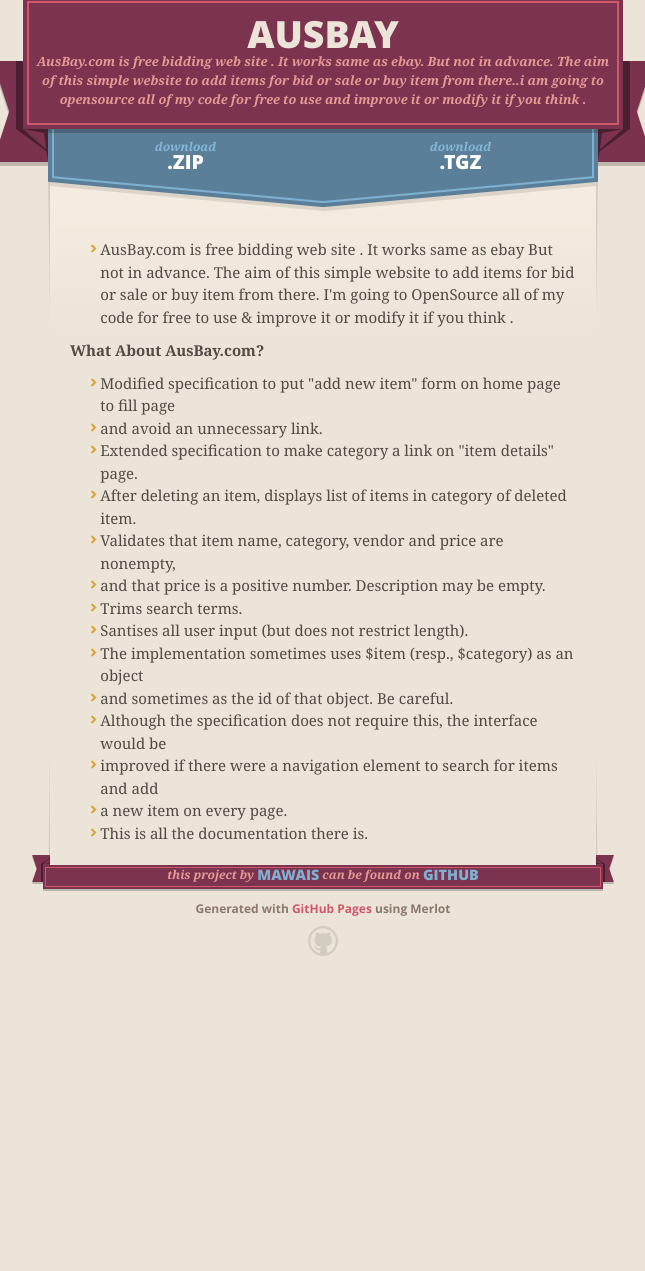
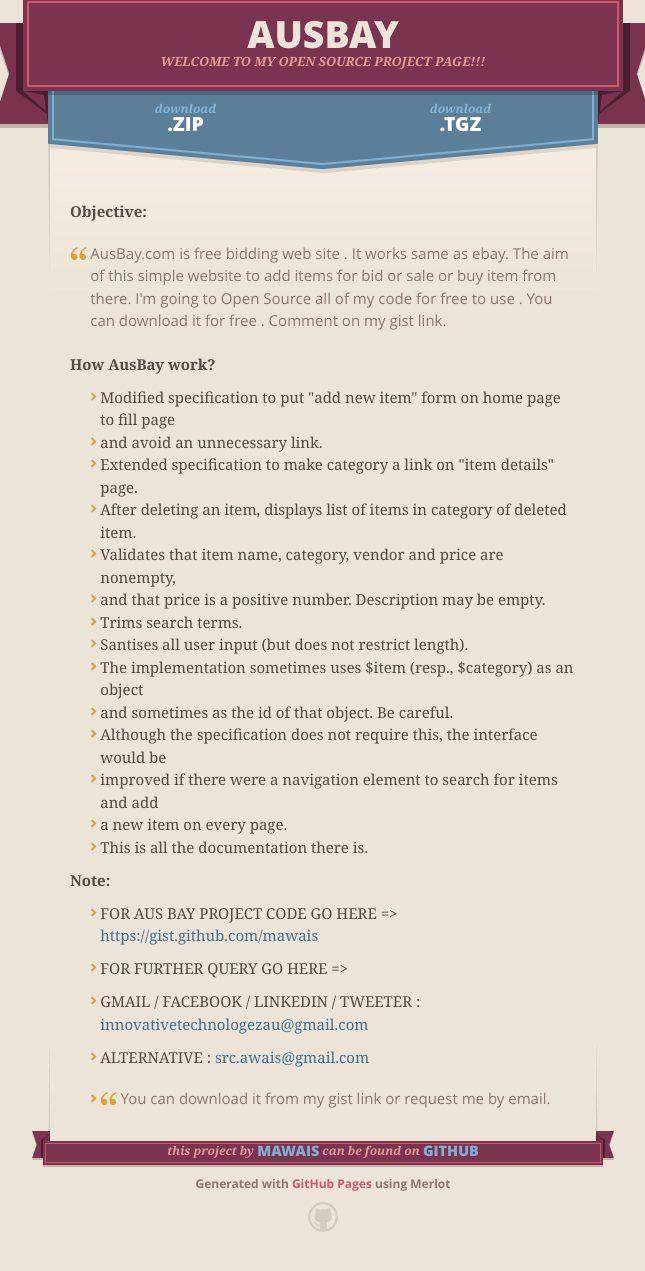
Before and after one commit to mawais/AusBay, a plain HTML site: page index.html in a window 1280 px wide. Shown: the part 41-1312 px from the top of the page, without its empty margins (317-962 px from the left). Before the commit the page ends 1037 px from the top, so only its background shows below. Drawn offline with nearby package versions, Linux system fonts and the light colour scheme.

Commit message:
Create gh-pages branch via GitHub

```diff
--- a/index.html
+++ b/index.html
@@ -17,7 +17,7 @@
         $('#main_content').headsmart()
       })
     </script>
-    <title>Ausbay by mawais</title>
+    <title>AUSBAY by mawais</title>
   </head>
 
   <body>
@@ -27,8 +27,8 @@
       <header>
         <span class="ribbon-outer">
           <span class="ribbon-inner">
-            <h1>Ausbay</h1>
-            <h2>AusBay.com is free bidding web site . It works same as ebay. But not in advance. The aim of this simple website to add items for bid or sale or buy item from there..i am going to opensource all of my code for free to use and improve it or modify it if you think .</h2>
+            <h1>AUSBAY</h1>
+            <h2>WELCOME TO MY OPEN SOURCE PROJECT PAGE!!!</h2>
           </span>
           <span class="left-tail"></span>
           <span class="right-tail"></span>
@@ -46,12 +46,18 @@
 
 
       <section id="main_content">
-        <ul>
-<li>AusBay.com is free  bidding web site .
-It works same as ebay But not in advance.
+        <p><strong>Objective:</strong></p>
+
+<blockquote>
+<p>AusBay.com is free  bidding web site .
+It works same as ebay.
 The aim of this simple website to add items for bid or sale or buy item from there.
-I'm going to OpenSource all of my code for free to use &amp; improve it or modify it if you think .</li>
-</ul><p><strong>What About AusBay.com?</strong></p>
+I'm going to Open Source all of my code for free to use .
+You can download it for free .
+Comment on my gist link.</p>
+</blockquote>
+
+<p><strong>How AusBay work?</strong></p>
 
 <ul>
 <li>Modified specification to put "add new item" form on home page to fill page</li>
@@ -68,6 +74,16 @@
 <li>improved if there were a navigation element to search for items and add</li>
 <li>a new item on every page.</li>
 <li>This is all the documentation there is.</li>
+</ul><p><strong>Note:</strong></p>
+
+<ul>
+<li><p>FOR AUS BAY PROJECT CODE GO HERE =&gt; <a href="https://gist.github.com/mawais">https://gist.github.com/mawais</a></p></li>
+<li><p>FOR FURTHER QUERY GO HERE =&gt; </p></li>
+<li><p>GMAIL / FACEBOOK / LINKEDIN / TWEETER : <a href="mailto:innovativetechnologezau@gmail.com">innovativetechnologezau@gmail.com</a></p></li>
+<li><p>ALTERNATIVE : <a href="mailto:src.awais@gmail.com">src.awais@gmail.com</a></p></li>
+<li><blockquote>
+<p>You can download it from my gist link or request me by email.</p>
+</blockquote></li>
 </ul>
       </section>
 
```
Also changed, not shown: params.json (+1 -1 lines).
